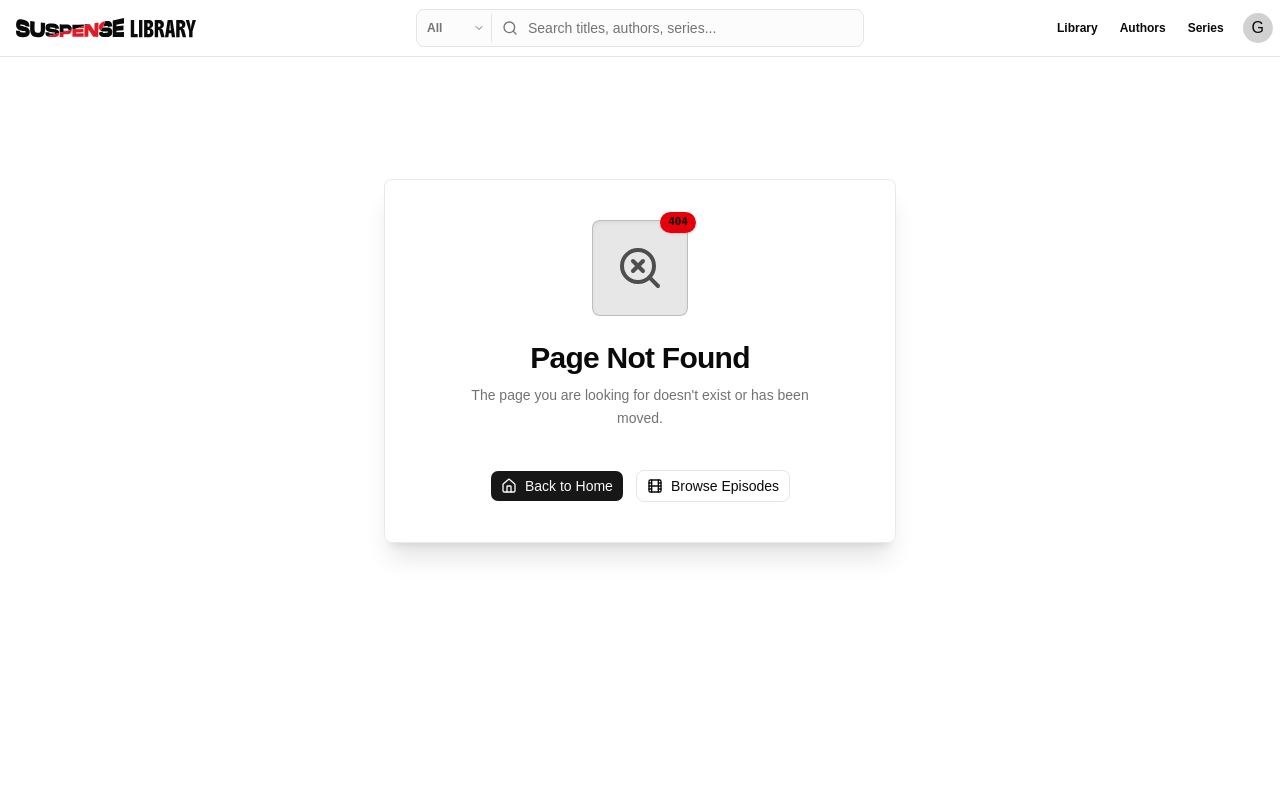
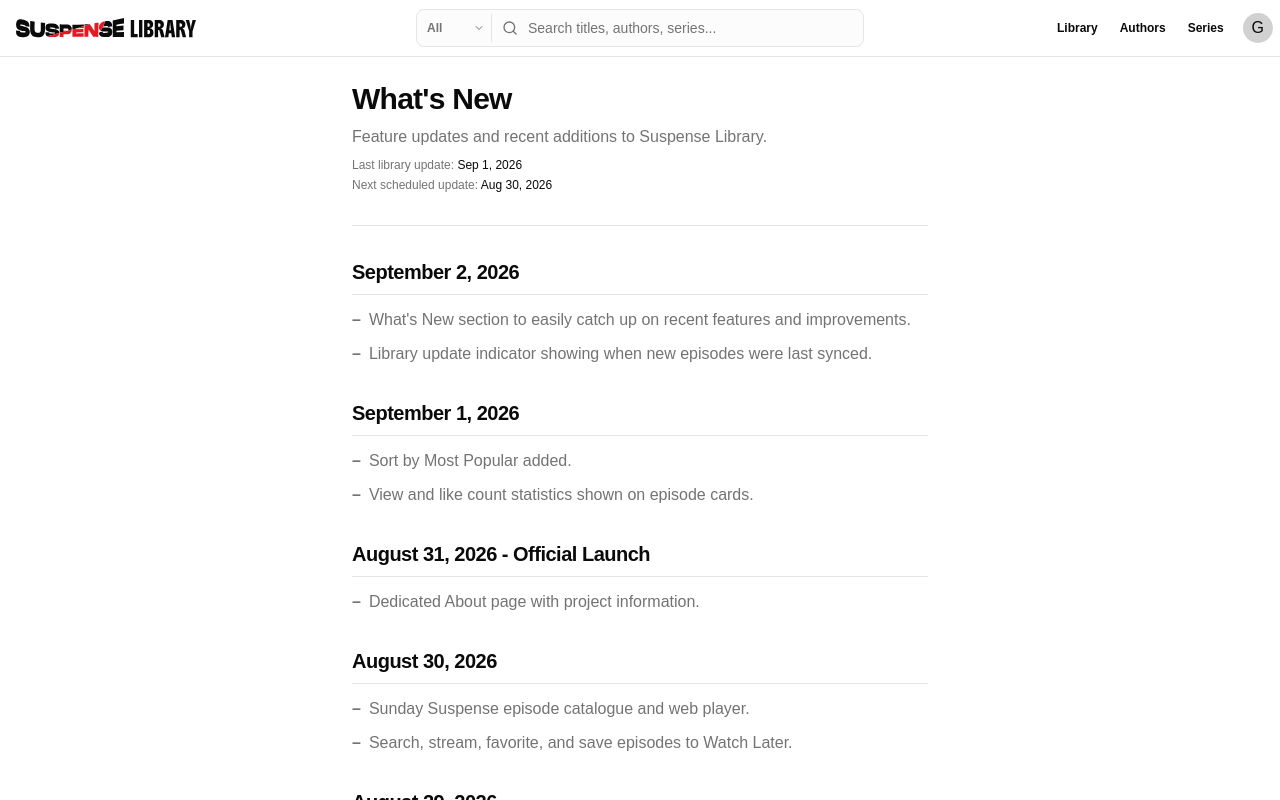
Before and after one commit to Rich1997/SuspenseLibrary, a React (Vite) app: page /whats-new in a window 1280 px wide. Before the commit this address had no page. Built offline with nearby package versions, Linux system fonts and the light colour scheme.

Commit message:
feat: add What's New page and library update schedule tracking to profile and navigation views

```diff
--- a/src/App.tsx
+++ b/src/App.tsx
@@ -13,6 +13,7 @@ import { ListsPage } from '@/pages/ListsPage';
 import { SettingsPage } from '@/pages/SettingsPage';
 import { ProfilePage } from '@/pages/ProfilePage';
 import { AboutPage } from '@/pages/AboutPage';
+import { WhatsNewPage } from '@/pages/WhatsNewPage';
 import { UnassignedPage } from '@/pages/UnassignedPage';
 import { NotFoundPage } from '@/pages/NotFoundPage';
 import { ScrollArea } from './components/ui/scroll-area';
@@ -56,6 +57,7 @@ function AppContent() {
               <Route path="/settings" element={<SettingsPage />} />
               <Route path="/profile" element={<ProfilePage />} />
               <Route path="/about" element={<AboutPage />} />
+              <Route path="/whats-new" element={<WhatsNewPage />} />
               <Route path="/unassigned" element={<Navigate to="/unassigned/missing-authors" replace />} />
               <Route path="/unassigned/:tab" element={<UnassignedPage />} />
               <Route path="/:videoId" element={<EpisodePage />} />
--- /dev/null
+++ b/src/components/LibraryUpdateInfo.tsx
@@ -0,0 +1,48 @@
+import React from 'react';
+import { cn } from '@/lib/utils';
+import {
+  getFormattedLibraryLastUpdated,
+  getFormattedNextScheduledUpdate,
+} from '@/lib/updateSchedule';
+
+export interface LibraryUpdateInfoProps {
+  className?: string;
+  variant?: 'compact' | 'block';
+  showNextUpdate?: boolean;
+}
+
+export const LibraryUpdateInfo: React.FC<LibraryUpdateInfoProps> = ({
+  className,
+  variant = 'compact',
+  showNextUpdate = true,
+}) => {
+  const lastUpdated = getFormattedLibraryLastUpdated();
+  const nextUpdate = getFormattedNextScheduledUpdate();
+
+  if (lastUpdated === 'Unknown') return null;
+
+  if (variant === 'compact') {
+    return (
+      <div className={cn('px-2 pt-1.5 text-[10px] text-muted-foreground text-center space-y-0.5', className)}>
+        <div>
+          Last library update: <span className="text-foreground">{lastUpdated}</span>
+        </div>
+      </div>
+    );
+  }
+
+  return (
+    <div className={cn('space-y-1 text-xs text-muted-foreground', className)}>
+      <p>
+        Last library update: <span className="text-foreground">{lastUpdated}</span>
+      </p>
+      {showNextUpdate && (
+        <p>
+          Next scheduled update: <span className="text-foreground">{nextUpdate}</span>
+        </p>
+      )}
+    </div>
+  );
+};
+
+export default LibraryUpdateInfo;
--- a/src/components/UserProfileDropdown.tsx
+++ b/src/components/UserProfileDropdown.tsx
@@ -7,6 +7,7 @@ import {
   FolderPlus,
   Settings,
   Info,
+  Sparkles,
 } from 'lucide-react';
 import { Badge } from '@/components/ui/badge';
 import {
@@ -19,6 +20,7 @@ import {
 import { useUserProfile } from '@/hooks/useUserProfile';
 import { useLibrary } from '@/hooks/useLibrary';
 import { useLastBackup } from '@/lib/backupStorage';
+import { LibraryUpdateInfo } from '@/components/LibraryUpdateInfo';
 
 export const UserProfileDropdown: React.FC = () => {
   const navigate = useNavigate();
@@ -52,8 +54,9 @@ export const UserProfileDropdown: React.FC = () => {
       ],
     },
     {
-      id: 'about',
+      id: 'info',
       items: [
+        { label: "What's New", icon: Sparkles, onClick: () => navigate('/whats-new') },
         { label: 'About', icon: Info, onClick: () => navigate('/about') },
       ],
     },
@@ -110,6 +113,10 @@ export const UserProfileDropdown: React.FC = () => {
             ))}
           </React.Fragment>
         ))}
+
+        {/* Library Update Info Footer */}
+        <DropdownMenuSeparator />
+        <LibraryUpdateInfo variant="compact" />
       </DropdownMenuContent>
     </DropdownMenu>
   );
--- a/src/lib/playlist.ts
+++ b/src/lib/playlist.ts
@@ -61,6 +61,14 @@ const sortedByMostViewed = [...allVideos].sort((a, b) => {
 export function getAllVideos(): VideoItem[] {
   return allVideos;
 }
+
+export { playlistData };
+export {
+  getLibraryLastUpdated,
+  getFormattedLibraryLastUpdated,
+  getFormattedNextScheduledUpdate,
+  getNextScheduledUpdateDate,
+} from './updateSchedule';
 
 export function getVideoById(videoId: string): VideoItem | undefined {
   return videoIdMap.get(videoId);
--- /dev/null
+++ b/src/lib/updateSchedule.ts
@@ -0,0 +1,68 @@
+import { playlistData } from './playlist';
+
+/**
+ * Calculates the next upcoming scheduled update Date (Mondays at 00:00 IST / Sunday 18:30 UTC)
+ */
+export function getNextScheduledUpdateDate(now: Date = new Date()): Date {
+  const current = new Date(now);
+
+  // IST offset is UTC+5:30 (5.5 hours)
+  const istOffsetMs = 5.5 * 60 * 60 * 1000;
+  const istNow = new Date(current.getTime() + istOffsetMs);
+
+  const day = istNow.getUTCDay();
+  const hours = istNow.getUTCHours();
+  const minutes = istNow.getUTCMinutes();
+
+  let daysUntilMonday = (1 - day + 7) % 7;
+  if (daysUntilMonday === 0 && (hours > 0 || minutes > 0)) {
+    daysUntilMonday = 7;
+  }
+
+  const nextIstYear = istNow.getUTCFullYear();
+  const nextIstMonth = istNow.getUTCMonth();
+  const nextIstDate = istNow.getUTCDate() + daysUntilMonday;
+
+  // Convert IST 00:00:00 back to UTC timestamp
+  const targetUtcMs = Date.UTC(nextIstYear, nextIstMonth, nextIstDate, 0, 0, 0) - istOffsetMs;
+  return new Date(targetUtcMs);
+}
+
+/**
+ * Formats a Date object to a human readable short date string (e.g. "Sep 7, 2026")
+ */
+export function formatDateShort(date: Date | string | null): string {
+  if (!date) return 'Unknown';
+  try {
+    const d = typeof date === 'string' ? new Date(date) : date;
+    if (isNaN(d.getTime())) return 'Unknown';
+    return d.toLocaleDateString('en-US', {
+      year: 'numeric',
+      month: 'short',
+      day: 'numeric',
+    });
+  } catch {
+    return 'Unknown';
+  }
+}
+
+/**
+ * Gets the last library update date string from playlist.json
+ */
+export function getLibraryLastUpdated(): string | null {
+  return (playlistData as { updatedAt?: string }).updatedAt || null;
+}
+
+/**
+ * Returns formatted last library update date
+ */
+export function getFormattedLibraryLastUpdated(): string {
+  return formatDateShort(getLibraryLastUpdated());
+}
+
+/**
+ * Returns formatted next scheduled update date
+ */
+export function getFormattedNextScheduledUpdate(): string {
+  return formatDateShort(getNextScheduledUpdateDate());
+}
--- a/src/pages/AboutPage.tsx
+++ b/src/pages/AboutPage.tsx
@@ -16,7 +16,7 @@ export const AboutPage: React.FC = () => {
   ];
 
   return (
-    <div className="space-y-8 pb-12 max-w-5xl mx-auto">
+    <div className="space-y-8 pb-12 max-w-xl mx-auto">
       {/* Page Title */}
       <h1 className="text-2xl sm:text-3xl font-bold tracking-tight text-foreground">
         About
@@ -142,7 +142,7 @@ export const AboutPage: React.FC = () => {
           Suspense Library is open source. Feel free to explore the repository, report bugs, suggest features, or reach out.
         </p>
 
-        <div className="grid grid-cols-1 sm:grid-cols-3 gap-3 pt-2">
+        <div className="grid grid-cols-1 sm:grid-cols-2 gap-3 pt-2">
           {SOCIAL_LINKS.map((link) => {
             const Icon = link.icon;
             return (
--- a/src/pages/ProfilePage.tsx
+++ b/src/pages/ProfilePage.tsx
@@ -7,6 +7,7 @@ import {
   FolderPlus,
   Settings,
   Info,
+  Sparkles,
   ChevronRight,
   Play,
 } from 'lucide-react';
@@ -15,6 +16,7 @@ import { useUserProfile } from '@/hooks/useUserProfile';
 import { useLibrary } from '@/hooks/useLibrary';
 import { getRecentlyPlayedVideos } from '@/lib/recentlyPlayed';
 import { useLastBackup } from '@/lib/backupStorage';
+import { LibraryUpdateInfo } from '@/components/LibraryUpdateInfo';
 import { useDocumentTitle } from '@/hooks/useDocumentTitle';
 import { Button } from '@/components/ui/button';
 import { Badge } from '@/components/ui/badge';
@@ -58,7 +60,7 @@ export const ProfilePage: React.FC = () => {
   const avatarInitial = profileName.trim().charAt(0).toUpperCase() || 'G';
 
   return (
-    <div className="space-y-6 pb-20 max-w-2xl mx-auto w-full min-w-0">
+    <div className="space-y-6 max-w-2xl mx-auto w-full min-w-0">
       {/* YouTube Style Profile Header */}
       <div className="flex items-center gap-4 pt-2 px-1">
         <div className="size-16 rounded-full bg-primary/20 text-primary font-bold text-2xl flex items-center justify-center shrink-0 shadow-md">
@@ -246,6 +248,19 @@ export const ProfilePage: React.FC = () => {
           </Link>
 
           <Link
+            to="/whats-new"
+            className="flex items-center justify-between p-3.5 hover:bg-accent/40 transition-colors"
+          >
+            <div className="flex items-center gap-3">
+              <div className="size-8 rounded-xl bg-muted text-muted-foreground flex items-center justify-center">
+                <Sparkles className="size-4" />
+              </div>
+              <span className="text-xs font-semibold text-foreground">What&apos;s New</span>
+            </div>
+            <ChevronRight className="size-4 text-muted-foreground" />
+          </Link>
+
+          <Link
             to="/about"
             className="flex items-center justify-between p-3.5 hover:bg-accent/40 transition-colors"
           >
@@ -259,6 +274,9 @@ export const ProfilePage: React.FC = () => {
           </Link>
         </div>
       </div>
+
+      {/* Library Update Info Footer */}
+      <LibraryUpdateInfo variant="block" className="pt-2 text-center" />
     </div>
   );
 };
--- /dev/null
+++ b/src/pages/WhatsNewPage.tsx
@@ -0,0 +1,98 @@
+import React from 'react';
+import { useDocumentTitle } from '@/hooks/useDocumentTitle';
+import { LibraryUpdateInfo } from '@/components/LibraryUpdateInfo';
+
+interface ChangelogGroup {
+  date: string;
+  items: string[];
+}
+
+const CHANGELOG: ChangelogGroup[] = [
+  {
+    date: 'September 2, 2026',
+    items: [
+      'What\'s New section to easily catch up on recent features and improvements.',
+      'Library update indicator showing when new episodes were last synced.',
+    ],
+  },
+  {
+    date: 'September 1, 2026',
+    items: [
+      'Sort by Most Popular added.',
+      'View and like count statistics shown on episode cards.'
+    ]
+  },
+  {
+    date: 'August 31, 2026 - Official Launch',
+    items: [
+      'Dedicated About page with project information.',
+    ],
+  },
+  {
+    date: 'August 30, 2026',
+    items: [
+      'Sunday Suspense episode catalogue and web player.',
+      'Search, stream, favorite, and save episodes to Watch Later.',
+    ],
+  },
+  {
+    date: 'August 29, 2026',
+    items: [
+      'Smoother navigation across desktop and mobile devices.',
+      'Added missing episodes.',
+    ]
+  },
+  {
+    date: 'Earlier',
+    items: [
+      'Search filtering to search specifically by Title, Author, or Series.',
+      'Custom Playlists with full backup and restore support.',
+      'Author and Series pages to explore collections by your favorite authors or story series.',
+      'Listening history to easily resume recently played stories.',
+      'Sorting options to discover episodes by Newest or Oldest'
+    ]
+  }
+];
+
+export const WhatsNewPage: React.FC = () => {
+  useDocumentTitle('What\'s New');
+
+  return (
+    <div className="space-y-8 pb-16 max-w-xl mx-auto">
+      {/* Page Header */}
+      <div className="space-y-2">
+        <h1 className="text-2xl sm:text-3xl font-bold tracking-tight text-foreground">
+          What&apos;s New
+        </h1>
+        <p className="text-sm sm:text-base text-muted-foreground">
+          Feature updates and recent additions to Suspense Library.
+        </p>
+        <LibraryUpdateInfo variant='block' />
+      </div>
+
+      <hr className="border-border" />
+
+      {/* Text-based Changelog Groups */}
+      <div className="space-y-8">
+        {CHANGELOG.map((group, index) => (
+          <section key={group.date || index} className="space-y-3">
+            <h2 className="text-lg sm:text-xl font-bold tracking-tight text-foreground border-b pb-2">
+              {group.date}
+            </h2>
+
+            <ul className="space-y-2 text-sm sm:text-base leading-relaxed text-muted-foreground">
+              {group.items.map((item, itemIdx) => (
+                <li key={itemIdx} className="flex items-start gap-2">
+                  <span className="font-semibold select-none">–</span>
+                  <span>{item}</span>
+                </li>
+              ))}
+            </ul>
+          </section>
+        ))}
+      </div>
+    </div>
+  );
+};
+
+export default WhatsNewPage;
```
